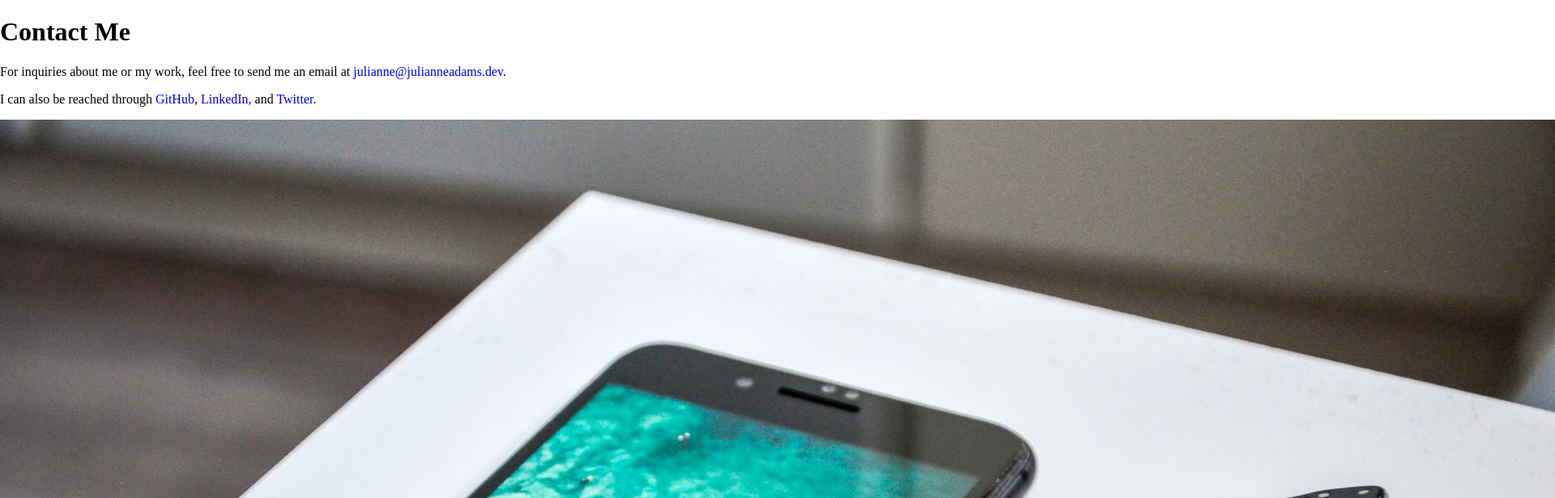
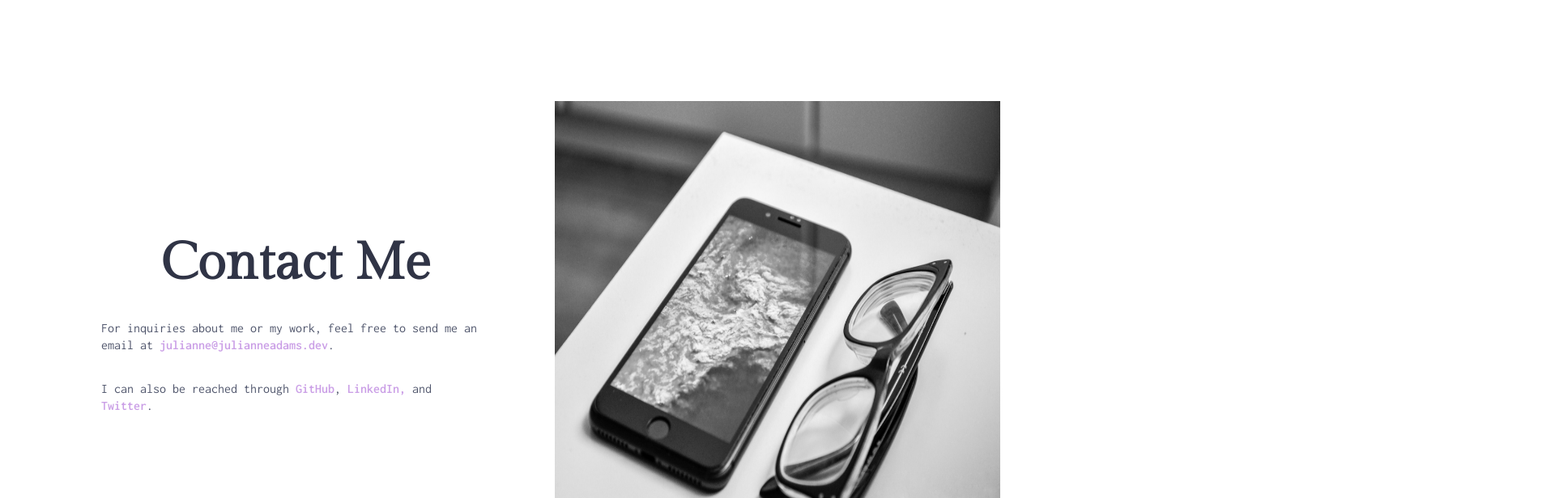
Before and after one commit to LeftySolara/personal-website, a React (Vite) app: page /contact in a window 1280 px wide. Shown: the top 616 px of the page at 81% size, 1920 px wide, since content can reach past the window. Built offline with nearby package versions, Linux system fonts and the light colour scheme.

Commit message:
Add: basic styling for contact page

```diff
--- a/src/routes/ContactPage.tsx
+++ b/src/routes/ContactPage.tsx
@@ -1,7 +1,7 @@
 const ContactPage = () => {
   return (
     <div id="contact-page">
-      <div id="main-content">
+      <div id="contact-main-content">
         <h1>Contact Me</h1>
         <p>
           For inquiries about me or my work, feel free to send me an email at{" "}
--- a/src/scss/pages/_contactpage.scss
+++ b/src/scss/pages/_contactpage.scss
@@ -0,0 +1,49 @@
+@use "../base/typography";
+@use "../themes/default" as theme;
+
+#contact-page {
+  display: flex;
+  flex-flow: row nowrap;
+  justify-content: center;
+  align-items: center;
+  height: 100vh;
+  font-family: $body-font-stack;
+  font-size: 16px;
+  font-weight: $font-weight-regular;
+  line-height: 133%;
+  color: map-get(theme.$colors, "surface1");
+}
+
+#contact-main-content {
+  display: flex;
+  flex-flow: column nowrap;
+  justify-content: center;
+  align-items: center;
+  width: 50%;
+  height: 100%;
+  padding: 0px 80px 0px 80px;
+}
+
+#contact-main-content h1 {
+  font-family: $heading-font-stack;
+  font-size: 64px;
+  color: map-get(theme.$colors, "base");
+}
+
+#contact-main-content p a {
+  font-weight: $font-weight-semibold;
+  color: map-get(theme.$colors, "mauve");
+}
+
+#contact-image-container {
+  display: flex;
+  flex-flow: row nowrap;
+  justify-content: center;
+  align-items: center;
+}
+
+#contact-image-container img {
+  filter: grayscale(100%);
+  width: 550px;
+  height: 550px;
+}
```
